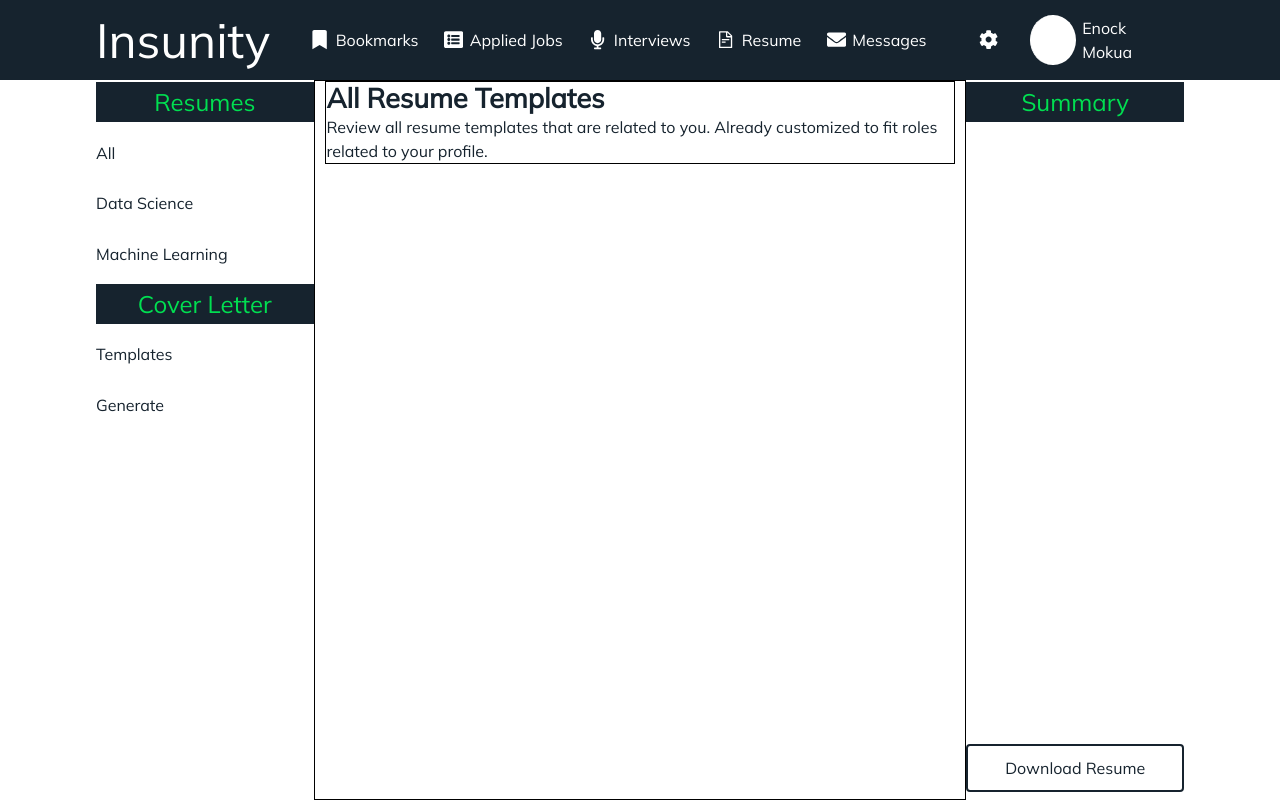
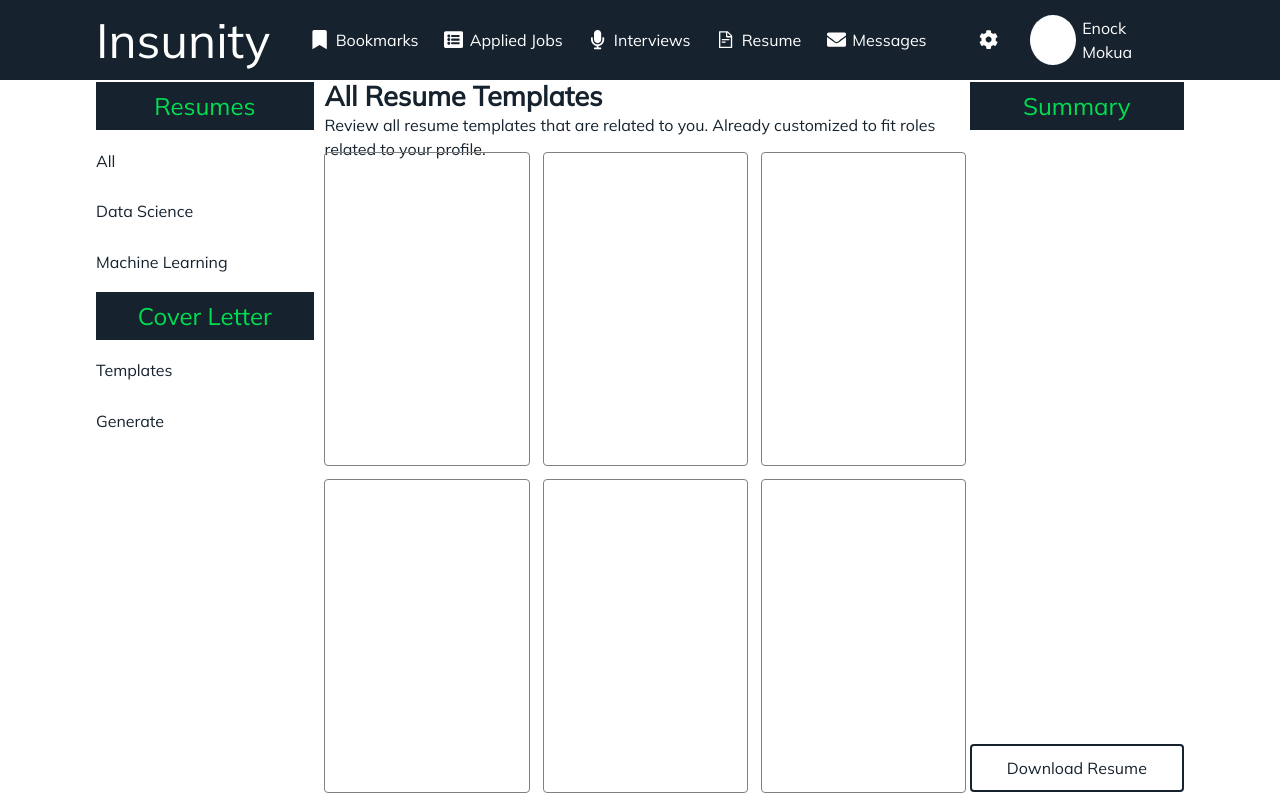
Before and after one commit to MokuaEnock/mboka, a React (Vite) app: page /seeker/resumes in a window 1280 px wide. Built offline with nearby package versions, Linux system fonts and the light colour scheme; a small style sheet from the web is missing.

Commit message:
create cards for resumes section 2

```diff
--- a/src/Pages/seeker/resume/resume.css
+++ b/src/Pages/seeker/resume/resume.css
@@ -28,6 +28,7 @@
 
 #seeker-resumes-1 > h2 {
   background-color: var(--primary);
+  height: 6vh;
   color: var(--four);
   text-align: center;
   display: flex;
@@ -54,9 +55,14 @@
 #seeker-resumes-2 {
   width: 60%;
   padding-left: 1%;
-  padding-right: 1%;
-  border: thin solid black;
-  overflow-y: scroll;
+}
+
+#resumes-header {
+  height: 10%;
+  display: flex;
+  flex-direction: column;
+  align-items: flex-start;
+  justify-content: space-evenly;
 }
 
 .resumes-header-title {
@@ -70,11 +76,22 @@
   color: var(--primary);
 }
 
-#seeker-resumes-2 > * {
-  border: thin solid black;
+#resumes-header-cont {
+  height: 89%;
+  width: 100%;
+  display: grid;
+  grid-template-columns: repeat(3, 1fr);
+  row-gap: 2%;
+  column-gap: 2%;
+}
+
+.resumes-card {
+  border: thin solid var(--five);
+  border-radius: 4px;
 }
 
 #seeker-resumes-3 {
+  padding-left: 0.3%;
   width: 20%;
   display: flex;
   flex-direction: column;
@@ -90,7 +107,7 @@
 
 #seeker-resumes-3 > h2 {
   font-size: 1.5rem;
-  height: 5vh;
+  height: 6vh;
   text-align: center;
   display: flex;
   flex-direction: row;
@@ -100,6 +117,7 @@
   background-color: var(--primary);
   color: var(--four);
 }
+
 #seeker-resumes-3 > button {
   height: 6vh;
   font-size: 1rem;
--- a/src/Pages/seeker/resume/resume.jsx
+++ b/src/Pages/seeker/resume/resume.jsx
@@ -25,6 +25,15 @@ export default function SeekerResume() {
                 customized to fit roles related to your profile.
               </p>
             </div>
+
+            <div id="resumes-header-cont">
+              <div className="resumes-card"></div>
+              <div className="resumes-card"></div>
+              <div className="resumes-card"></div>
+              <div className="resumes-card"></div>
+              <div className="resumes-card"></div>
+              <div className="resumes-card"></div>
+            </div>
           </div>
 
           <aside id="seeker-resumes-3">
```
